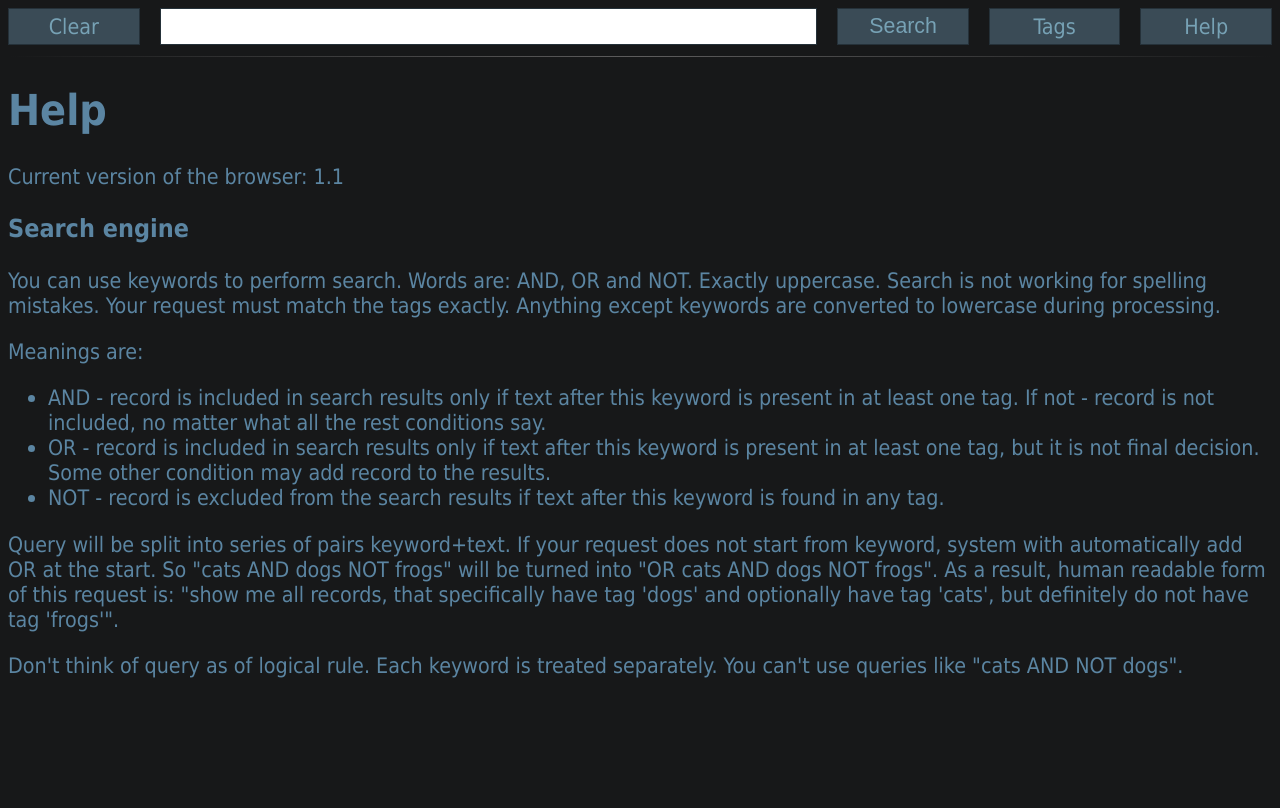
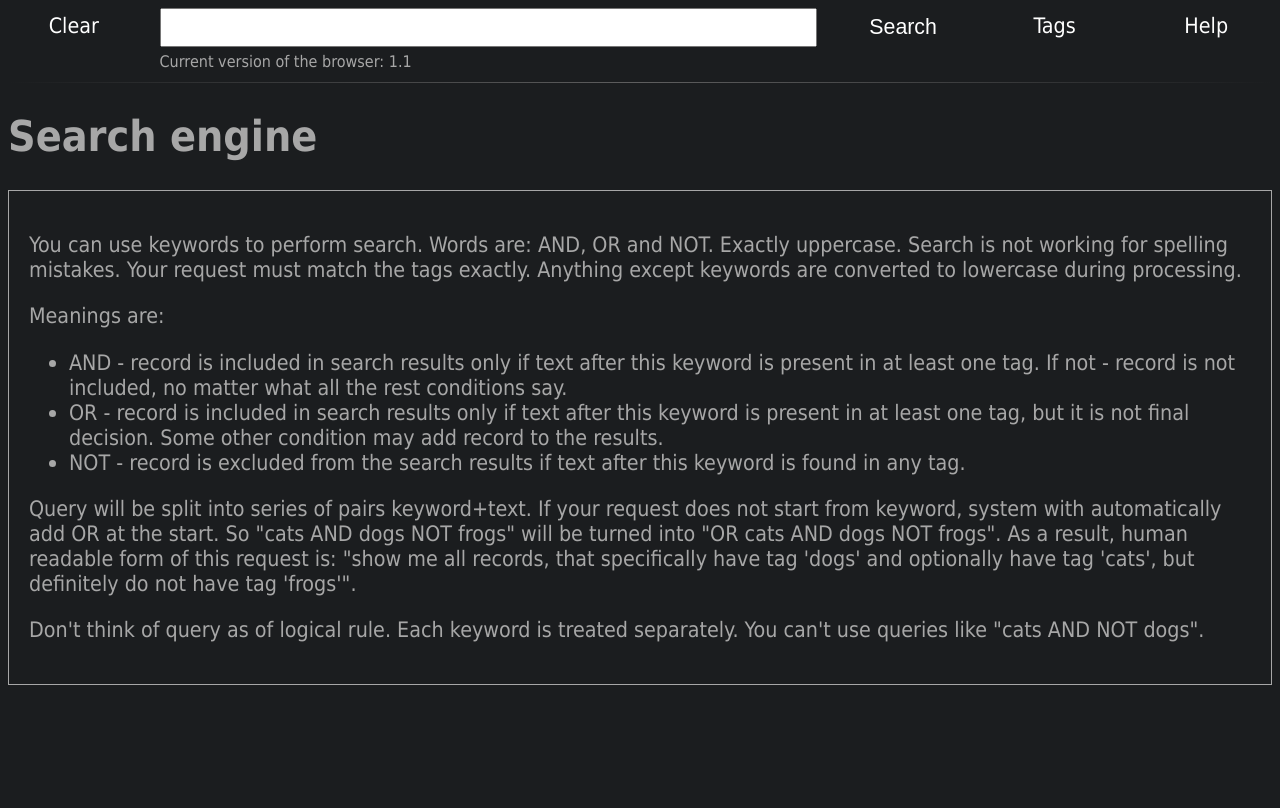
Before and after one commit to IgorZyktin/MediaStorageSystem, a Flask app: page /help in a window 1280 px wide. Run offline with Flask 2, Linux system fonts and the light colour scheme.

Commit message:
browser redesign complete
Signed-off-by: IgorZyktin <nicord@yandex.ru>

```diff
--- a/browser/__main__.py
+++ b/browser/__main__.py
@@ -71,12 +71,15 @@
         items_per_page=settings.ITEMS_PER_PAGE,
     )
 
+    records = utils_text.sep_digits(len(paginator))
+    duration = '{:0.4f}'.format(time.perf_counter() - start)
+    note = f'{records} records found in {duration} seconds'
+
     context = {
-        'title': 'Index',
+        'title': 'MSS',
         'paginator': paginator,
-        'found_records_num': utils_text.sep_digits(len(paginator)),
-        'duration': '{:0.4f}'.format(time.perf_counter() - start),
         'query': query,
+        'note': note,
         'rewrite_query_for_paging': utils_browser.rewrite_query_for_paging,
     }
     return render_template('content.html', **context)
@@ -91,9 +94,17 @@
     if metarecord is None:
         abort(404)
 
+    group_id = metarecord.meta.group_id
+    if group_id:
+        note = f'This file seem to be part of something called "{group_id}"'
+    else:
+        note = ''
+
     context = {
-        'title': f'Preview for {uuid}',
+        'title': 'MSS',
         'metarecord': metarecord,
+        'query': uuid,
+        'note': note,
         'byte_count_to_text': utils_text.byte_count_to_text
     }
     return render_template('preview.html', **context)
@@ -104,9 +115,9 @@
     """Enlist all available tags with their frequencies.
     """
     context = {
-        'title': 'All tags',
+        'title': 'MSS',
         'tags': TAG_STATS,
-        'total_records_num': TOTAL,
+        'note': f'Total records in catalogue: {TOTAL}',
         'total_tags_num': TOTAL_TAGS,
         'total_size': TOTAL_SIZE,
     }
@@ -118,8 +129,8 @@
     """Show description page.
     """
     context = {
-        'title': 'Help',
-        'version': settings.VERSION,
+        'title': 'MSS',
+        'note': f'Current version of the browser: {settings.VERSION}',
     }
     return render_template('help.html', **context)
 
--- a/browser/static/styles.css
+++ b/browser/static/styles.css
@@ -1,20 +1,21 @@
 :root {
-    --my_color: #5b85a2;
-    --my_color_active: #77a2b5;
-    --my_color_pale: #3a4b56;
-    --my_color_bright: #e59880;
-    --my_color_shiny: #ffffff;
-    --my_color_dark: #253139;
     --min_width: 800px;
     --max_width: 1500px;
+    --just_white: #ffffff;
+    --almost_white: #cdcdcd;
+    --darky: #1B1D1F;
+    --bleak_blue: #373c45;
+    --bright_blue: #8383f8;
+    --grayish: #a7a7a7;
+    --brightey: #f0d7a6;
 }
 
 html, body {
-    background-color: #171819;
+    background-color: var(--darky);
     height: 100%;
     font-size: 16pt;
     font-family: Tahoma, Verdana, Segoe, sans-serif;
-    color: var(--my_color);
+    color: var(--grayish);
 }
 
 hr {
@@ -113,36 +112,60 @@
     width: 100%;
 }
 
-input, .cls_button {
+input {
+    color: black;
     font-size: 16pt;
     padding: 5px;
-    display: inline-block;
-    text-decoration: none;
-    color: var(--my_color_active);
-    border: 1px solid var(--my_color_dark);
-}
-
-input {
-    color: black;
 }
 
 .cls_button {
     text-align: center;
-    background-color: var(--my_color_pale);
+    background-color: var(--darky);
+    padding: 5px;
+    display: inline-block;
+    text-decoration: none;
+    color: var(--just_white);
+    border: none;
+}
+
+.cls_button:hover {
+    background-color: var(--darky);
+    border: 1px solid var(--bleak_blue);
 }
 
 a:link {
-  color: var(--my_color_active);
+    color: var(--just_white);
+    text-decoration: none;
 }
 
 a:visited {
-  color: var(--my_color_active);
+    color: var(--just_white);
 }
 
 a:hover, .cls_button:hover {
-  color: var(--my_color_shiny);
+    color: var(--brightey);
 }
 
 a:active {
-  color: var(--my_color_shiny);
+    color: var(--brightey);
 }
+
+.text_zone {
+    border: 1px solid var(--grayish);
+    padding: 20px;
+}
+
+.zone, .text_zone {
+    max-width: var(--max_width);
+    margin-left: auto;
+    margin-right: auto;
+}
+
+.zone h3 {
+    text-align: center;
+}
+
+.note {
+    margin-top: 5px;
+    font-size: 12pt;
+}
--- a/browser/templates/content.html
+++ b/browser/templates/content.html
@@ -1,7 +1,7 @@
 {% extends "index.html" %}
 {% block content %}
 
-    <span class="small">{{ found_records_num }} records found in {{ duration }} seconds</span>
+
 
     {% if paginator.num_pages > 1 %}
         <div class="pages">
--- a/browser/templates/help.html
+++ b/browser/templates/help.html
@@ -1,24 +1,29 @@
 {% extends "index.html" %}
 {% block content %}
-    <h1>Help</h1>
-    <p>Current version of the browser: {{ version }}</p>
+    <div class="zone">
+        <h1>Search engine</h1>
+    </div>
 
-    <h3>Search engine</h3>
+    <div class="text_zone">
         <p>You can use keywords to perform search. Words are: AND, OR and NOT.
             Exactly uppercase. Search is not working for spelling mistakes.
-        Your request must match the tags exactly. Anything except keywords are
+            Your request must match the tags exactly. Anything except keywords
+            are
             converted to lowercase during processing.</p>
 
         <p>Meanings are:</p>
         <ul>
-        <li>AND - record is included in search results only if text after this
+            <li>AND - record is included in search results only if text after
+                this
                 keyword is present in at least one tag. If not - record is not
                 included, no matter what all the rest conditions say.
             </li>
 
-        <li>OR - record is included in search results only if text after this
+            <li>OR - record is included in search results only if text after
+                this
                 keyword is present in at least one tag, but it is not
-            final decision. Some other condition may add record to the results.
+                final decision. Some other condition may add record to the
+                results.
             </li>
 
             <li>NOT - record is excluded from the search results if text after
@@ -27,7 +32,8 @@
         </ul>
 
         <p>Query will be split into series of pairs keyword+text.
-        If your request does not start from keyword, system with automatically
+            If your request does not start from keyword, system with
+            automatically
             add OR at the start. So "cats AND dogs NOT frogs" will be turned
             into "OR cats AND dogs NOT frogs". As a result, human readable form
             of this request is: "show me all records, that specifically have
@@ -36,6 +42,7 @@
 
         <p>Don't think of query as of logical rule. Each keyword is treated
             separately. You can't use queries like "cats AND NOT dogs".</p>
+    </div>
     <br>
     <br>
     <br>
--- a/browser/templates/index.html
+++ b/browser/templates/index.html
@@ -2,7 +2,8 @@
 <html lang="en">
 <head>
     <meta charset="UTF-8">
-    <link type="text/css" href="/static/styles.css" rel="stylesheet">
+    <link type="text/css" href="{{ url_for('static', filename='styles.css') }}"
+          rel="stylesheet">
     {#    <script src="/static/scripts.js"></script>#}
     <title>{{ title }}</title>
 </head>
@@ -12,6 +13,7 @@
     <form method="post" action="/">
         <div class="query_container">
             <a href="{{ url_for('index') }}" class="cls_button">Clear</a>
+
             <label for="query">
                 <input name="query"
                        type="search"
@@ -22,12 +24,15 @@
                    value="Search"/>
             <a href="{{ url_for('show_tags') }}" class="cls_button">Tags</a>
             <a href="{{ url_for('show_help') }}" class="cls_button">Help</a>
+            <span></span>
+            <span class="note">{{ note }}</span>
         </div>
     </form>
 </div>
 
 <hr>
 
+
 {% block content %}{% endblock %}
 
 </body>
--- a/browser/templates/preview.html
+++ b/browser/templates/preview.html
@@ -1,7 +1,5 @@
 {% extends "index.html" %}
 {% block content %}
-    <h3>Media ID: {{ metarecord.uuid }}</h3>
-    <br>
     <div class="preview_block">
 
         <div>
@@ -92,7 +90,7 @@
                     <td colspan="2">
                         <ol>
                             {% for tag in metarecord.tags %}
-                                <li>{{ tag }}</li>
+                                <li><a href="/search?q={{ tag }}">{{ tag }}</a></li>
                             {% endfor %}
                         </ol>
                     </td>
--- a/common/metarecord_class.py
+++ b/common/metarecord_class.py
@@ -106,6 +106,7 @@
         """Return tags of the record and anything tag-like.
         """
         return {
+            self.uuid,
             *(tag.lower() for tag in self.tags_set),
             self.meta.series,
             self.meta.sub_series,
```
Also changed, not shown: other parts of browser/static/styles.css (+12 -14 lines), browser/templates/tags.html (+8 -3 lines). Lines whose indentation alone changed are shown as unchanged.
